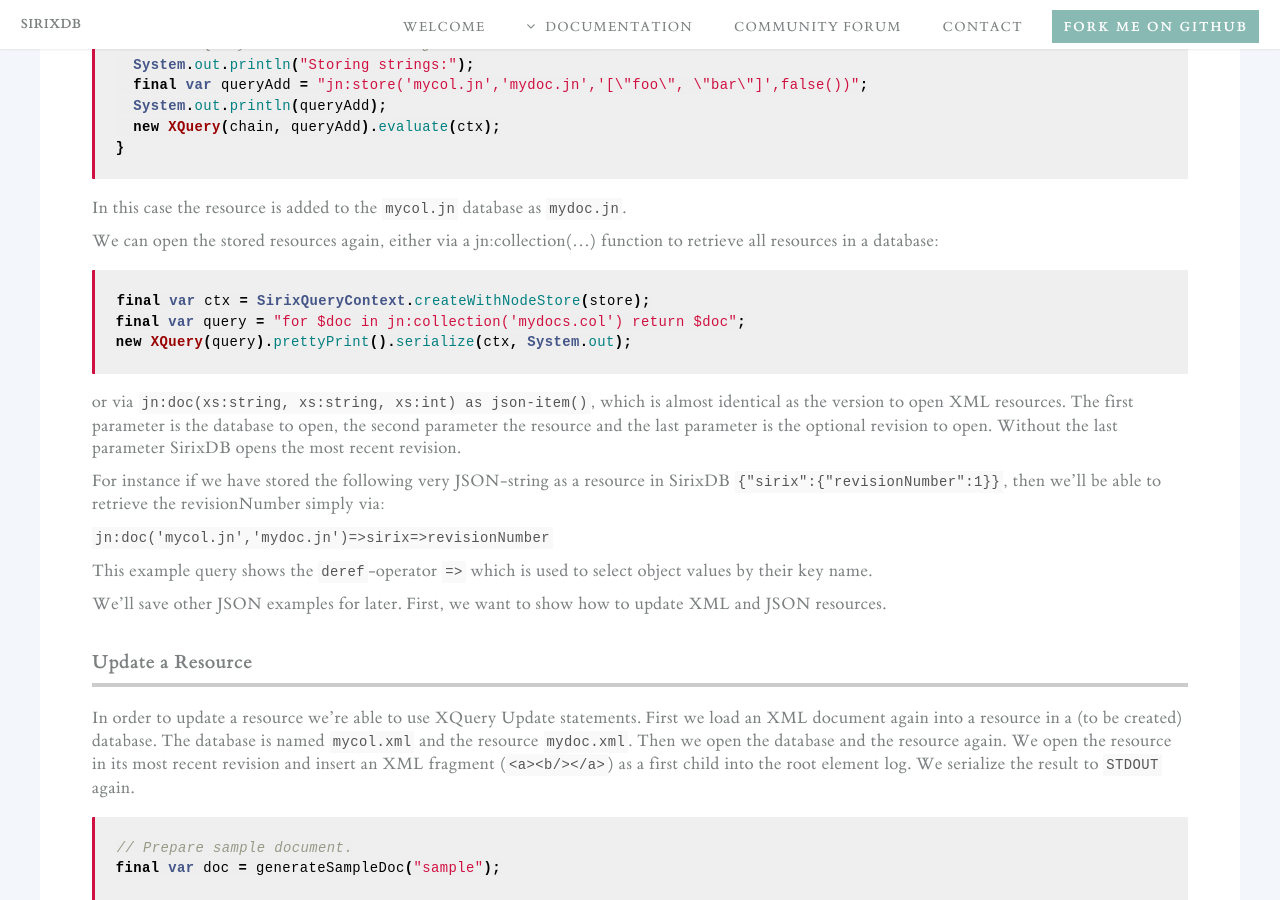
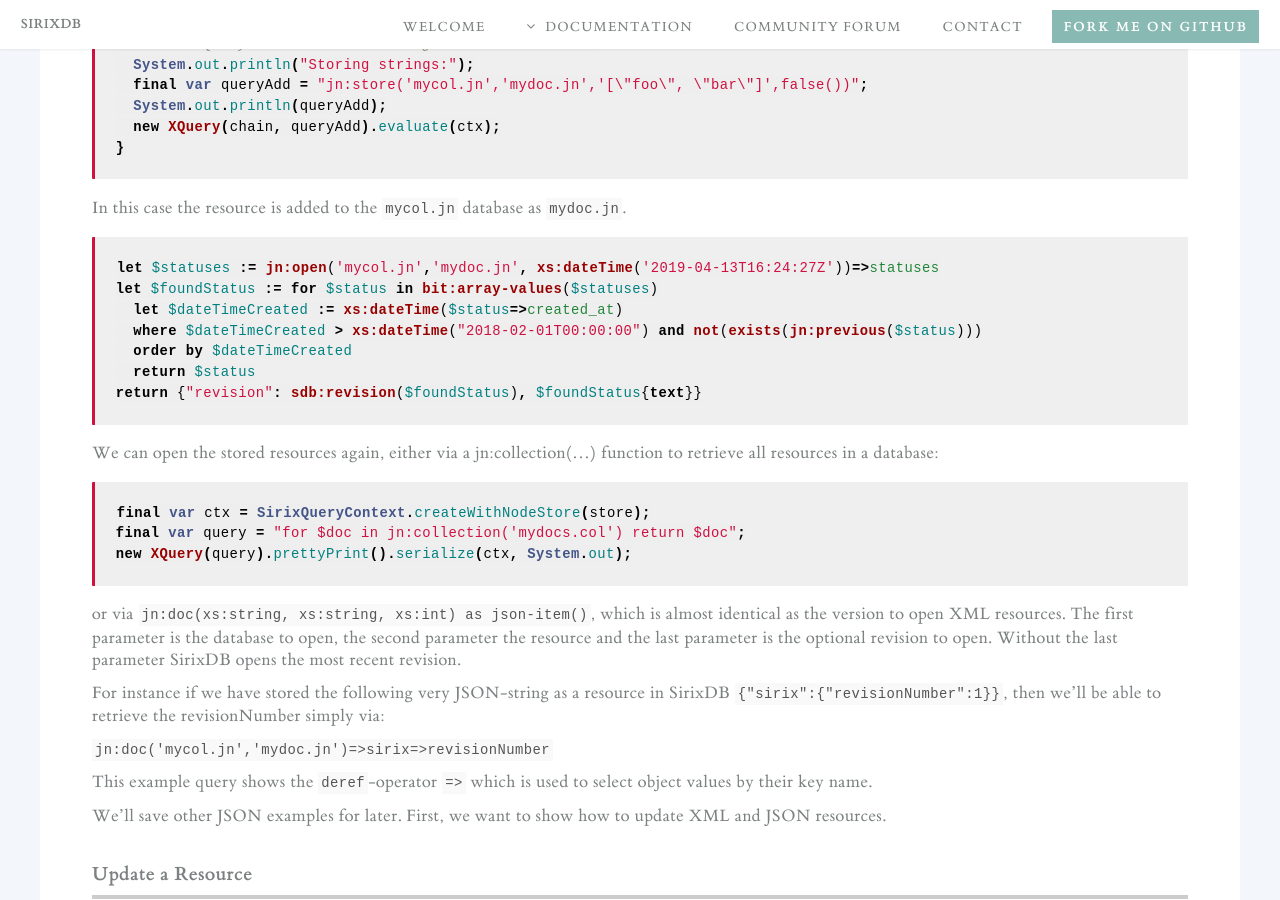
Before and after one commit to sirixdb/sirixdb.github.io, a Jekyll site: the page built from xquery-api.md, in a window 1280 px wide and 900 px high, scrolled down 3574 px. Built offline with Jekyll 4.4.1, drawn with Linux system fonts in a browser that asks for light colours; our own code applies the rules of GitHub Pages for plain Markdown files.

Commit message:
Update xquery-api.md

````diff
--- a/xquery-api.md
+++ b/xquery-api.md
@@ -150,6 +150,16 @@ try (final var store = BasicJsonDBStore.newBuilder().build();
 ```
 
 In this case the resource is added to the `mycol.jn` database as `mydoc.jn`.
+
+```xquery
+let $statuses := jn:open('mycol.jn','mydoc.jn', xs:dateTime('2019-04-13T16:24:27Z'))=>statuses
+let $foundStatus := for $status in bit:array-values($statuses)
+  let $dateTimeCreated := xs:dateTime($status=>created_at)
+  where $dateTimeCreated > xs:dateTime("2018-02-01T00:00:00") and not(exists(jn:previous($status)))
+  order by $dateTimeCreated
+  return $status
+return {"revision": sdb:revision($foundStatus), $foundStatus{text}}
+```
 
 We can open the stored resources again, either via a jn:collection(...) function to retrieve all resources in a database:
 
````
